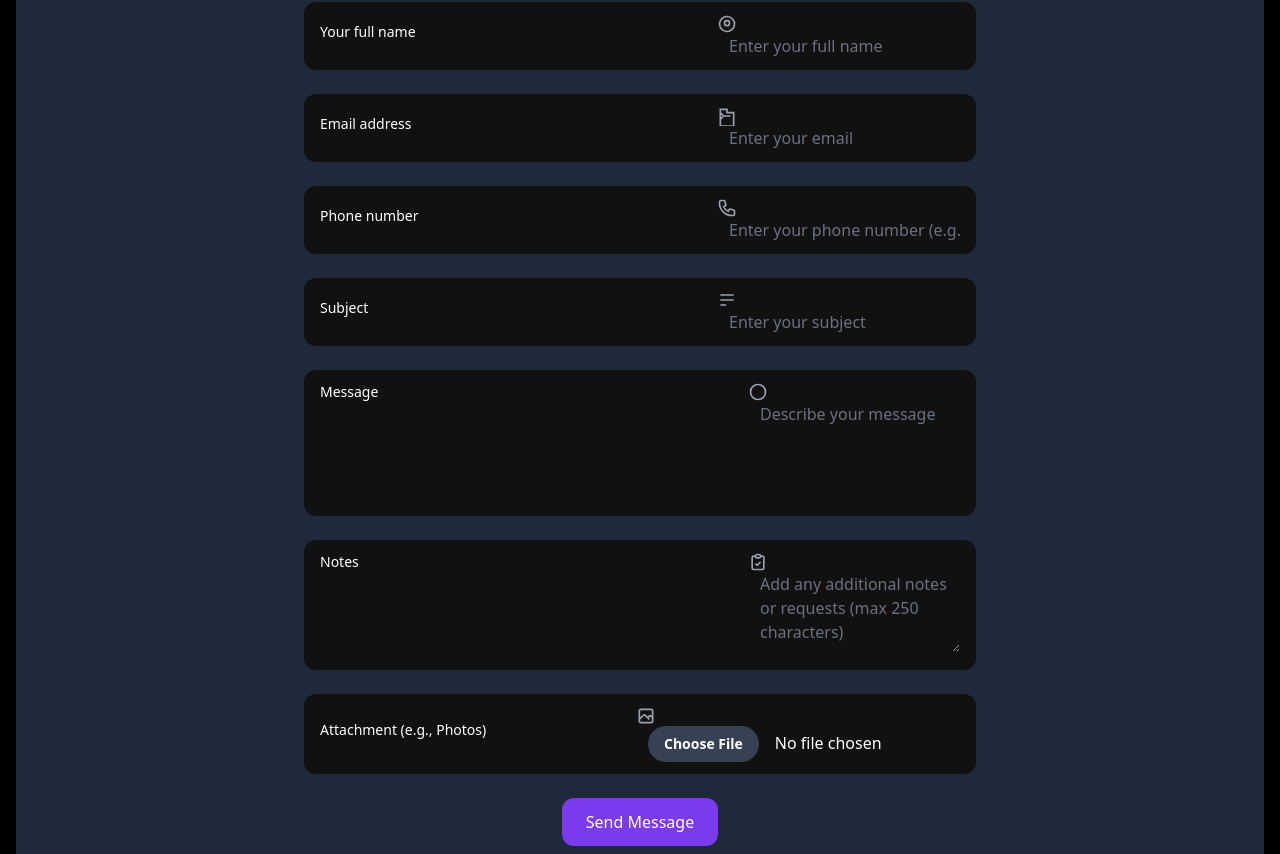
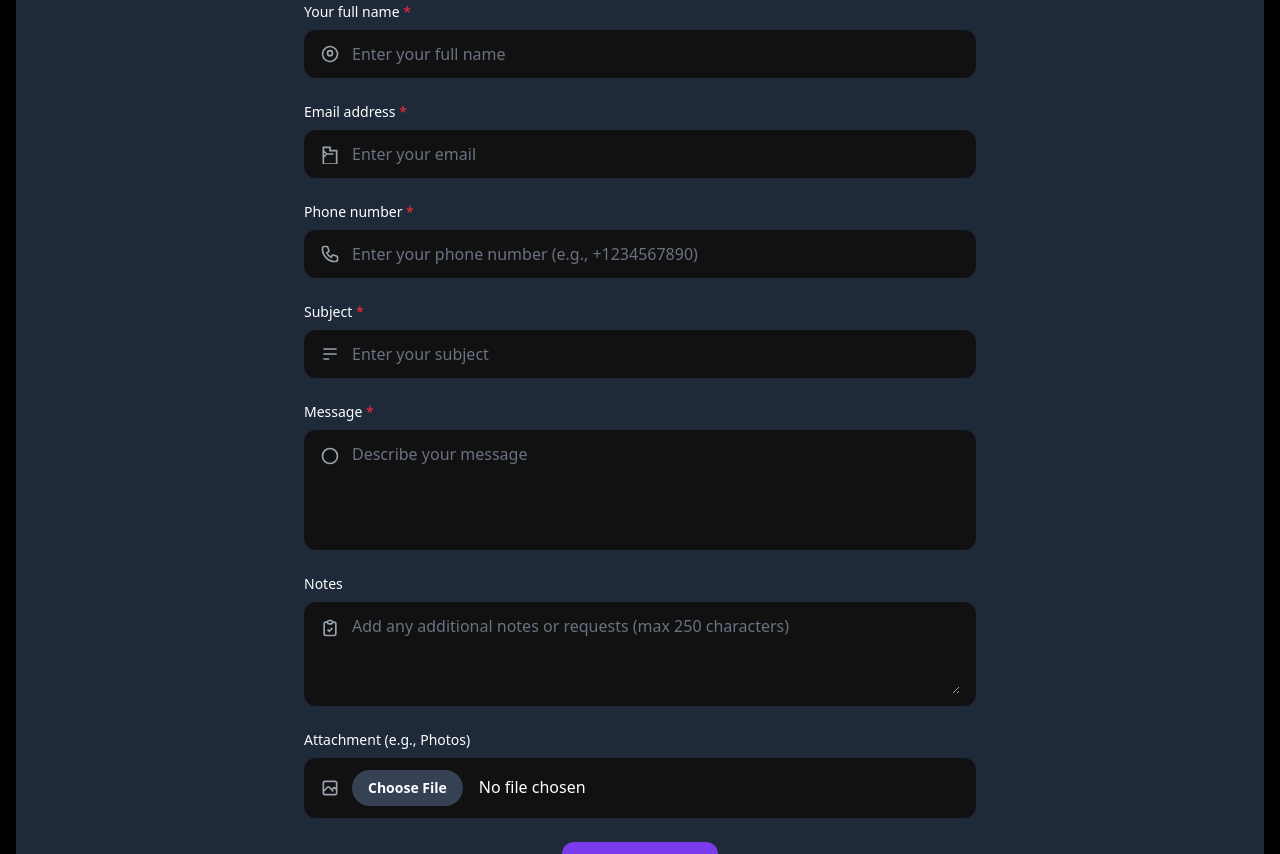
Before and after one commit to EugeneAfriyie/dk_photography_website, a React (Vite) app: page /contact in a window 1280 px wide. Shown: the part 698-1552 px from the top of the page. Built offline with nearby package versions, Linux system fonts and the light colour scheme.

Commit message:
nice ani to all

```diff
--- a/src/Pages/Contact/Contact.jsx
+++ b/src/Pages/Contact/Contact.jsx
@@ -229,7 +229,6 @@ const Contact = () => {
       if (formData.attachment) {
         formDataToSend.append('attachment', formData.attachment);
       }
-      // Simulate form submission (replace with actual API call)
       console.log('Inquiry submitted:', {
         name: formData.name,
         email: formData.email,
@@ -258,7 +257,7 @@ const Contact = () => {
         setShowTermsPopup(true);
         return;
       }
-      setShowConfirm(true); // Show confirmation popup for booking
+      setShowConfirm(true);
     }
   };
 
@@ -312,7 +311,6 @@ const Contact = () => {
     setShowNoteLimitAlert(false);
   };
 
-  // State for selected package with default "Select a Package"
   const [selectedPackage, setSelectedPackage] = useState({ title: 'Select a Package', price: '' });
 
   return (
@@ -423,17 +421,17 @@ const Contact = () => {
               </motion.h2>
               <form onSubmit={handleSubmit} className="max-w-2xl mx-auto space-y-6">
                 {/* Name */}
+                <div className="space-y-2">
+                  <label htmlFor="name" className="block text-sm font-medium text-white">
+                    Your full name <span className="text-red-500">*</span>
+                  </label>
                   <motion.div
-                  className="flex items-center bg-[#111] text-white rounded-xl px-4 py-3"
+                    className={`flex items-center bg-[#111] rounded-xl px-4 py-3 ${validationErrors.name ? 'border-2 border-red-500' : ''}`}
                     initial={{ opacity: 0, x: -20 }}
                     whileInView={{ opacity: 1, x: 0 }}
                     transition={{ duration: 0.6, delay: 0.3 }}
                     viewport={{ once: true }}
                   >
-                  <label htmlFor="name" className="block text-sm font-medium mb-2 text-white w-full">
-                    Your full name
-                  </label>
-                  <div className={`flex-1 ${validationErrors.name ? 'border-2 border-red-500' : ''}`}>
                     <span className="mr-3 text-gray-400">
                       <svg className="w-5 h-5" fill="none" stroke="currentColor" strokeWidth="2" viewBox="0 0 24 24">
                         <path d="M5.121 17.804A9 9 0 1118.88 6.196 9 9 0 015.12 17.804zM15 11a3 3 0 11-6 0 3 3 0 016 0z" />
@@ -449,21 +447,21 @@ const Contact = () => {
                       className="bg-transparent flex-1 outline-none text-white placeholder-gray-500"
                       required
                     />
+                  </motion.div>
                 </div>
-                </motion.div>
 
                 {/* Email */}
+                <div className="space-y-2">
+                  <label htmlFor="email" className="block text-sm font-medium text-white">
+                    Email address <span className="text-red-500">*</span>
+                  </label>
                   <motion.div
-                  className="flex items-center bg-[#111] text-white rounded-xl px-4 py-3"
+                    className={`flex items-center bg-[#111] rounded-xl px-4 py-3 ${validationErrors.email ? 'border-2 border-red-500' : ''}`}
                     initial={{ opacity: 0, x: -20 }}
                     whileInView={{ opacity: 1, x: 0 }}
                     transition={{ duration: 0.6, delay: 0.4 }}
                     viewport={{ once: true }}
                   >
-                  <label htmlFor="email" className="block text-sm font-medium mb-2 text-white w-full">
-                    Email address
-                  </label>
-                  <div className={`flex-1 ${validationErrors.email ? 'border-2 border-red-500' : ''}`}>
                     <span className="mr-3 text-gray-400">
                       <svg className="w-5 h-5" fill="none" stroke="currentColor" strokeWidth="2" viewBox="0 0 24 24">
                         <path d="M16 12H8m0 0l-4 4m4-4l-4-4m8 0h8v16H4V4h8z" />
@@ -479,21 +477,21 @@ const Contact = () => {
                       className="bg-transparent flex-1 outline-none text-white placeholder-gray-500"
                       required
                     />
+                  </motion.div>
                 </div>
-                </motion.div>
 
                 {/* Phone */}
+                <div className="space-y-2">
+                  <label htmlFor="phone" className="block text-sm font-medium text-white">
+                    Phone number <span className="text-red-500">*</span>
+                  </label>
                   <motion.div
-                  className="flex items-center bg-[#111] text-white rounded-xl px-4 py-3"
+                    className={`flex items-center bg-[#111] rounded-xl px-4 py-3 ${validationErrors.phone ? 'border-2 border-red-500' : ''}`}
                     initial={{ opacity: 0, x: -20 }}
                     whileInView={{ opacity: 1, x: 0 }}
                     transition={{ duration: 0.6, delay: 0.5 }}
                     viewport={{ once: true }}
                   >
-                  <label htmlFor="phone" className="block text-sm font-medium mb-2 text-white w-full">
-                    Phone number
-                  </label>
-                  <div className={`flex-1 ${validationErrors.phone ? 'border-2 border-red-500' : ''}`}>
                     <span className="mr-3 text-gray-400">
                       <svg className="w-5 h-5" fill="none" stroke="currentColor" strokeWidth="2" viewBox="0 0 24 24">
                         <path d="M3 5a2 2 0 012-2h3.28a1 1 0 01.948.684l1.498 4.493a1 1 0 01-.502 1.21l-2.257 1.13a11.042 11.042 0 005.516 5.516l1.13-2.257a1 1 0 011.21-.502l4.493 1.498a1 1 0 01.684.949V19a2 2 0 01-2 2h-1C9.716 21 3 14.284 3 6V5z" />
@@ -509,21 +507,21 @@ const Contact = () => {
                       className="bg-transparent flex-1 outline-none text-white placeholder-gray-500"
                       required
                     />
+                  </motion.div>
                 </div>
-                </motion.div>
 
                 {/* Subject */}
+                <div className="space-y-2">
+                  <label htmlFor="subject" className="block text-sm font-medium text-white">
+                    Subject <span className="text-red-500">*</span>
+                  </label>
                   <motion.div
-                  className="flex items-center bg-[#111] text-white rounded-xl px-4 py-3"
+                    className={`flex items-center bg-[#111] rounded-xl px-4 py-3 ${validationErrors.subject ? 'border-2 border-red-500' : ''}`}
                     initial={{ opacity: 0, x: -20 }}
                     whileInView={{ opacity: 1, x: 0 }}
                     transition={{ duration: 0.6, delay: 0.6 }}
                     viewport={{ once: true }}
                   >
-                  <label htmlFor="subject" className="block text-sm font-medium mb-2 text-white w-full">
-                    Subject
-                  </label>
-                  <div className={`flex-1 ${validationErrors.subject ? 'border-2 border-red-500' : ''}`}>
                     <span className="mr-3 text-gray-400">
                       <svg className="w-5 h-5" fill="none" stroke="currentColor" strokeWidth="2" viewBox="0 0 24 24">
                         <path d="M4 6h16M4 12h16M4 18h7" />
@@ -539,21 +537,21 @@ const Contact = () => {
                       className="bg-transparent flex-1 outline-none text-white placeholder-gray-500"
                       required
                     />
+                  </motion.div>
                 </div>
-                </motion.div>
 
                 {/* Message */}
+                <div className="space-y-2">
+                  <label htmlFor="message" className="block text-sm font-medium text-white">
+                    Message <span className="text-red-500">*</span>
+                  </label>
                   <motion.div
-                  className="flex items-start bg-[#111] text-white rounded-xl px-4 py-3"
+                    className={`flex items-start bg-[#111] rounded-xl px-4 py-3 ${validationErrors.message ? 'border-2 border-red-500' : ''}`}
                     initial={{ opacity: 0, x: -20 }}
                     whileInView={{ opacity: 1, x: 0 }}
                     transition={{ duration: 0.6, delay: 0.7 }}
                     viewport={{ once: true }}
                   >
-                  <label htmlFor="message" className="block text-sm font-medium mb-2 text-white w-full">
-                    Message
-                  </label>
-                  <div className={`flex-1 ${validationErrors.message ? 'border-2 border-red-500' : ''}`}>
                     <span className="mr-3 text-gray-400 pt-1">
                       <svg className="w-5 h-5" fill="none" stroke="currentColor" strokeWidth="2" viewBox="0 0 24 24">
                         <path d="M8 10h.01M12 10h.01M16 10h.01M21 12a9 9 0 11-18 0 9 9 0 0118 0z" />
@@ -565,24 +563,24 @@ const Contact = () => {
                       placeholder="Describe your message"
                       value={formData.message}
                       onChange={handleChange}
-                      className="bg-transparent flex-1 outline-none text-white placeholder-gray-500 h-24 resize-none"
+                      className="bg-transparent flex-1 outline-none text-white placeholder-gray-500 h-24 resize-none w-full"
                       required
                     ></textarea>
+                  </motion.div>
                 </div>
-                </motion.div>
 
                 {/* Notes */}
+                <div className="space-y-2">
+                  <label htmlFor="notes" className="block text-sm font-medium text-white">
+                    Notes
+                  </label>
                   <motion.div
-                  className="flex items-start bg-[#111] text-white rounded-xl px-4 py-3"
+                    className="flex items-start bg-[#111] rounded-xl px-4 py-3"
                     initial={{ opacity: 0, x: -20 }}
                     whileInView={{ opacity: 1, x: 0 }}
                     transition={{ duration: 0.6, delay: 0.8 }}
                     viewport={{ once: true }}
                   >
-                  <label htmlFor="notes" className="block text-sm font-medium mb-2 text-white w-full">
-                    Notes
-                  </label>
-                  <div>
                     <span className="mr-3 text-gray-400 pt-1">
                       <svg className="w-5 h-5" fill="none" stroke="currentColor" strokeWidth="2" viewBox="0 0 24 24">
                         <path d="M9 5H7a2 2 0 00-2 2v12a2 2 0 002 2h10a2 2 0 002-2V7a2 2 0 00-2-2h-2M9 5a2 2 0 002 2h2a2 2 0 002-2M9 5a2 2 0 012-2h2a2 2 0 012 2m-6 9l2 2 4-4" />
@@ -594,24 +592,24 @@ const Contact = () => {
                       placeholder="Add any additional notes or requests (max 250 characters)"
                       value={formData.notes}
                       onChange={handleChange}
-                      className="bg-transparent flex-1 outline-none text-white placeholder-gray-500 h-20 resize-y overflow-y-auto max-h-40 scrollbar-thin scrollbar-thumb-amber-500 scrollbar-track-gray-900"
+                      className="bg-transparent flex-1 outline-none text-white placeholder-gray-500 h-20 resize-y overflow-y-auto max-h-40 scrollbar-thin scrollbar-thumb-amber-500 scrollbar-track-gray-900 w-full"
                       maxLength={250}
                     ></textarea>
+                  </motion.div>
                 </div>
-                </motion.div>
 
                 {/* Attachment */}
+                <div className="space-y-2">
+                  <label htmlFor="attachment" className="block text-sm font-medium text-white">
+                    Attachment (e.g., Photos)
+                  </label>
                   <motion.div
-                  className="flex items-center bg-[#111] text-white rounded-xl px-4 py-3"
+                    className="flex items-center bg-[#111] rounded-xl px-4 py-3"
                     initial={{ opacity: 0, x: -20 }}
                     whileInView={{ opacity: 1, x: 0 }}
                     transition={{ duration: 0.6, delay: 0.9 }}
                     viewport={{ once: true }}
                   >
-                  <label htmlFor="attachment" className="block text-sm font-medium mb-2 text-white w-full">
-                    Attachment (e.g., Photos)
-                  </label>
-                  <div>
                     <span className="mr-3 text-gray-400">
                       <svg className="w-5 h-5" fill="none" stroke="currentColor" strokeWidth="2" viewBox="0 0 24 24">
                         <path d="M4 16l4.586-4.586a2 2 0 012.828 0L16 16m-2-2l1.586-1.586a2 2 0 012.828 0L20 14m-6-6h.01M6 20h12a2 2 0 002-2V6a2 2 0 00-2-2H6a2 2 0 00-2 2v12a2 2 0 002 2z" />
@@ -622,12 +620,12 @@ const Contact = () => {
                       name="attachment"
                       id="attachment"
                       onChange={handleChange}
-                      className="bg-transparent flex-1 outline-none text-white placeholder-gray-500 file:mr-4 file:py-2 file:px-4 file:rounded-full file:border-0 file:text-sm file:font-semibold file:bg-gray-700 file:text-white hover:file:bg-gray-600"
+                      className="bg-transparent flex-1 outline-none text-white placeholder-gray-500 file:mr-4 file:py-2 file:px-4 file:rounded-full file:border-0 file:text-sm file:font-semibold file:bg-gray-700 file:text-white hover:file:bg-gray-600 w-full"
                       accept="image/*,application/pdf"
                     />
+                  </motion.div>
+                  {formData.attachment && <p className="text-gray-500 text-sm mt-1">Selected: {formData.attachment.name}</p>}
                 </div>
-                  {formData.attachment && <p className="text-gray-500 text-sm mt-1">Selected: {formData.attachment.name}</p>}
-                </motion.div>
 
                 {/* Submit */}
                 <motion.div
@@ -673,15 +671,16 @@ const Contact = () => {
               </motion.h2>
               <div className="max-w-2xl mx-auto space-y-6">
                 {/* Package Selection */}
+                <div className="space-y-2">
+                  <label htmlFor="package" className="block text-sm font-medium text-white">
+                    Select a Package <span className="text-red-500">*</span>
+                  </label>
                   <motion.div
                     initial={{ opacity: 0, x: -20 }}
                     whileInView={{ opacity: 1, x: 0 }}
                     transition={{ duration: 0.6, delay: 0.3 }}
                     viewport={{ once: true }}
                   >
-                  <label htmlFor="package" className="block text-sm font-medium mb-2 text-white">
-                    Select a Package
-                  </label>
                     <select
                       name="package"
                       id="package"
@@ -698,19 +697,20 @@ const Contact = () => {
                       ))}
                     </select>
                   </motion.div>
+                </div>
 
-                {/* Contact Info for Booking */}
+                {/* Name */}
+                <div className="space-y-2">
+                  <label htmlFor="name" className="block text-sm font-medium text-white">
+                    Your full name <span className="text-red-500">*</span>
+                  </label>
                   <motion.div
-                  className="flex items-center bg-[#111] text-white rounded-xl px-4 py-3"
+                    className={`flex items-center bg-[#111] rounded-xl px-4 py-3 ${validationErrors.name ? 'border-2 border-red-500' : ''}`}
                     initial={{ opacity: 0, x: -20 }}
                     whileInView={{ opacity: 1, x: 0 }}
                     transition={{ duration: 0.6, delay: 0.4 }}
                     viewport={{ once: true }}
                   >
-                  <label htmlFor="name" className="block text-sm font-medium mb-2 text-white w-full">
-                    Your full name
-                  </label>
-                  <div className={`flex-1 ${validationErrors.name ? 'border-2 border-red-500' : ''}`}>
                     <span className="mr-3 text-gray-400">
                       <svg className="w-5 h-5" fill="none" stroke="currentColor" strokeWidth="2" viewBox="0 0 24 24">
                         <path d="M5.121 17.804A9 9 0 1118.88 6.196 9 9 0 015.12 17.804zM15 11a3 3 0 11-6 0 3 3 0 016 0z" />
@@ -726,20 +726,21 @@ const Contact = () => {
                       className="bg-transparent flex-1 outline-none text-white placeholder-gray-500"
                       required
                     />
+                  </motion.div>
                 </div>
-                </motion.div>
 
+                {/* Email */}
+                <div className="space-y-2">
+                  <label htmlFor="email" className="block text-sm font-medium text-white">
+                    Email address <span className="text-red-500">*</span>
+                  </label>
                   <motion.div
-                  className="flex items-center bg-[#111] text-white rounded-xl px-4 py-3"
+                    className={`flex items-center bg-[#111] rounded-xl px-4 py-3 ${validationErrors.email ? 'border-2 border-red-500' : ''}`}
                     initial={{ opacity: 0, x: -20 }}
                     whileInView={{ opacity: 1, x: 0 }}
                     transition={{ duration: 0.6, delay: 0.5 }}
                     viewport={{ once: true }}
                   >
-                  <label htmlFor="email" className="block text-sm font-medium mb-2 text-white w-full">
-                    Email address
-                  </label>
-                  <div className={`flex-1 ${validationErrors.email ? 'border-2 border-red-500' : ''}`}>
                     <span className="mr-3 text-gray-400">
                       <svg className="w-5 h-5" fill="none" stroke="currentColor" strokeWidth="2" viewBox="0 0 24 24">
                         <path d="M16 12H8m0 0l-4 4m4-4l-4-4m8 0h8v16H4V4h8z" />
@@ -755,20 +756,21 @@ const Contact = () => {
                       className="bg-transparent flex-1 outline-none text-white placeholder-gray-500"
                       required
                     />
+                  </motion.div>
                 </div>
-                </motion.div>
 
+                {/* Phone */}
+                <div className="space-y-2">
+                  <label htmlFor="phone" className="block text-sm font-medium text-white">
+                    Phone number <span className="text-red-500">*</span>
+                  </label>
                   <motion.div
-                  className="flex items-center bg-[#111] text-white rounded-xl px-4 py-3"
+                    className={`flex items-center bg-[#111] rounded-xl px-4 py-3 ${validationErrors.phone ? 'border-2 border-red-500' : ''}`}
                     initial={{ opacity: 0, x: -20 }}
                     whileInView={{ opacity: 1, x: 0 }}
                     transition={{ duration: 0.6, delay: 0.6 }}
                     viewport={{ once: true }}
                   >
-                  <label htmlFor="phone" className="block text-sm font-medium mb-2 text-white w-full">
-                    Phone number
-                  </label>
-                  <div className={`flex-1 ${validationErrors.phone ? 'border-2 border-red-500' : ''}`}>
                     <span className="mr-3 text-gray-400">
                       <svg className="w-5 h-5" fill="none" stroke="currentColor" strokeWidth="2" viewBox="0 0 24 24">
                         <path d="M3 5a2 2 0 012-2h3.28a1 1 0 01.948.684l1.498 4.493a1 1 0 01-.502 1.21l-2.257 1.13a11.042 11.042 0 005.516 5.516l1.13-2.257a1 1 0 011.21-.502l4.493 1.498a1 1 0 01.684.949V19a2 2 0 01-2 2h-1C9.716 21 3 14.284 3 6V5z" />
@@ -784,21 +786,21 @@ const Contact = () => {
                       className="bg-transparent flex-1 outline-none text-white placeholder-gray-500"
                       required
                     />
+                  </motion.div>
                 </div>
-                </motion.div>
 
                 {/* Notes */}
+                <div className="space-y-2">
+                  <label htmlFor="notes" className="block text-sm font-medium text-white">
+                    Notes
+                  </label>
                   <motion.div
-                  className="flex items-start bg-[#111] text-white rounded-xl px-4 py-3"
+                    className="flex items-start bg-[#111] rounded-xl px-4 py-3"
                     initial={{ opacity: 0, x: -20 }}
                     whileInView={{ opacity: 1, x: 0 }}
                     transition={{ duration: 0.6, delay: 0.7 }}
                     viewport={{ once: true }}
                   >
-                  <label htmlFor="notes" className="block text-sm font-medium mb-2 text-white w-full">
-                    Notes
-                  </label>
-                  <div>
                     <span className="mr-3 text-gray-400 pt-1">
                       <svg className="w-5 h-5" fill="none" stroke="currentColor" strokeWidth="2" viewBox="0 0 24 24">
                         <path d="M9 5H7a2 2 0 00-2 2v12a2 2 0 002 2h10a2 2 0 002-2V7a2 2 0 00-2-2h-2M9 5a2 2 0 002 2h2a2 2 0 002-2M9 5a2 2 0 012-2h2a2 2 0 012 2m-6 9l2 2 4-4" />
@@ -810,11 +812,11 @@ const Contact = () => {
                       placeholder="Add any additional notes or requests (max 250 characters)"
                       value={formData.notes}
                       onChange={handleChange}
-                      className="bg-transparent flex-1 outline-none text-white placeholder-gray-500 h-20 resize-y overflow-y-auto max-h-40 scrollbar-thin scrollbar-thumb-amber-500 scrollbar-track-gray-900"
+                      className="bg-transparent flex-1 outline-none text-white placeholder-gray-500 h-20 resize-y overflow-y-auto max-h-40 scrollbar-thin scrollbar-thumb-amber-500 scrollbar-track-gray-900 w-full"
                       maxLength={250}
                     ></textarea>
+                  </motion.div>
                 </div>
-                </motion.div>
 
                 {/* Amount Due */}
                 <motion.div
@@ -829,13 +831,8 @@ const Contact = () => {
                 </motion.div>
 
                 {/* Terms and Conditions */}
-                <motion.div
-                  className="flex items-center space-x-2"
-                  initial={{ opacity: 0, x: -20 }}
-                  whileInView={{ opacity: 1, x: 0 }}
-                  transition={{ duration: 0.6, delay: 0.9 }}
-                  viewport={{ once: true }}
-                >
+                <div className="space-y-2">
+                  <div className="flex items-center space-x-2">
                     <input
                       type="checkbox"
                       name="terms"
@@ -851,7 +848,8 @@ const Contact = () => {
                         Terms and Conditions
                       </a>
                     </label>
-                </motion.div>
+                  </div>
+                </div>
 
                 {/* Submit */}
                 <motion.div
@@ -862,7 +860,7 @@ const Contact = () => {
                   viewport={{ once: true }}
                 >
                   <motion.button
-                    type="button" // Changed to button to trigger confirmation
+                    type="button"
                     onClick={handleSubmit}
                     className="bg-[#7c3aed] hover:bg-purple-700 text-white font-medium px-6 py-3 rounded-xl transition duration-300"
                     whileHover={{ scale: 1.05 }}
```
Lines whose indentation alone changed are shown as unchanged.
